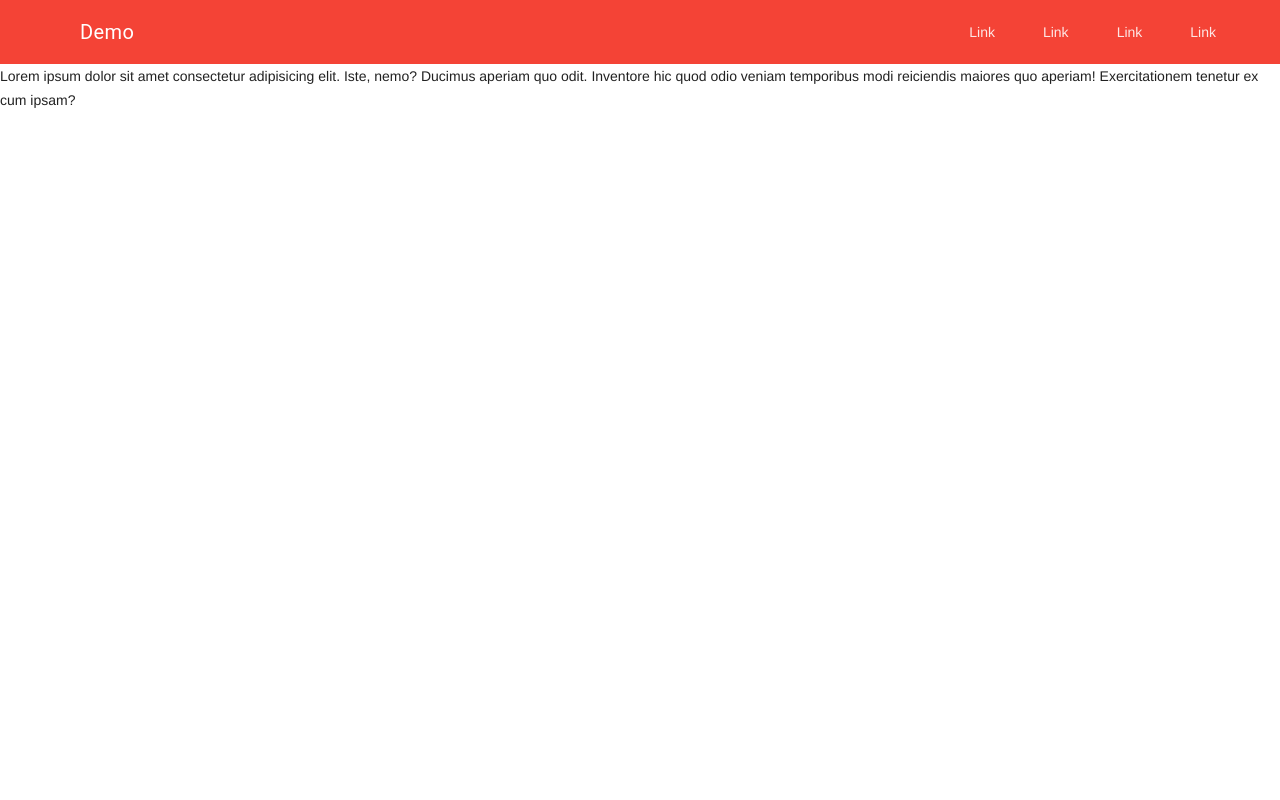
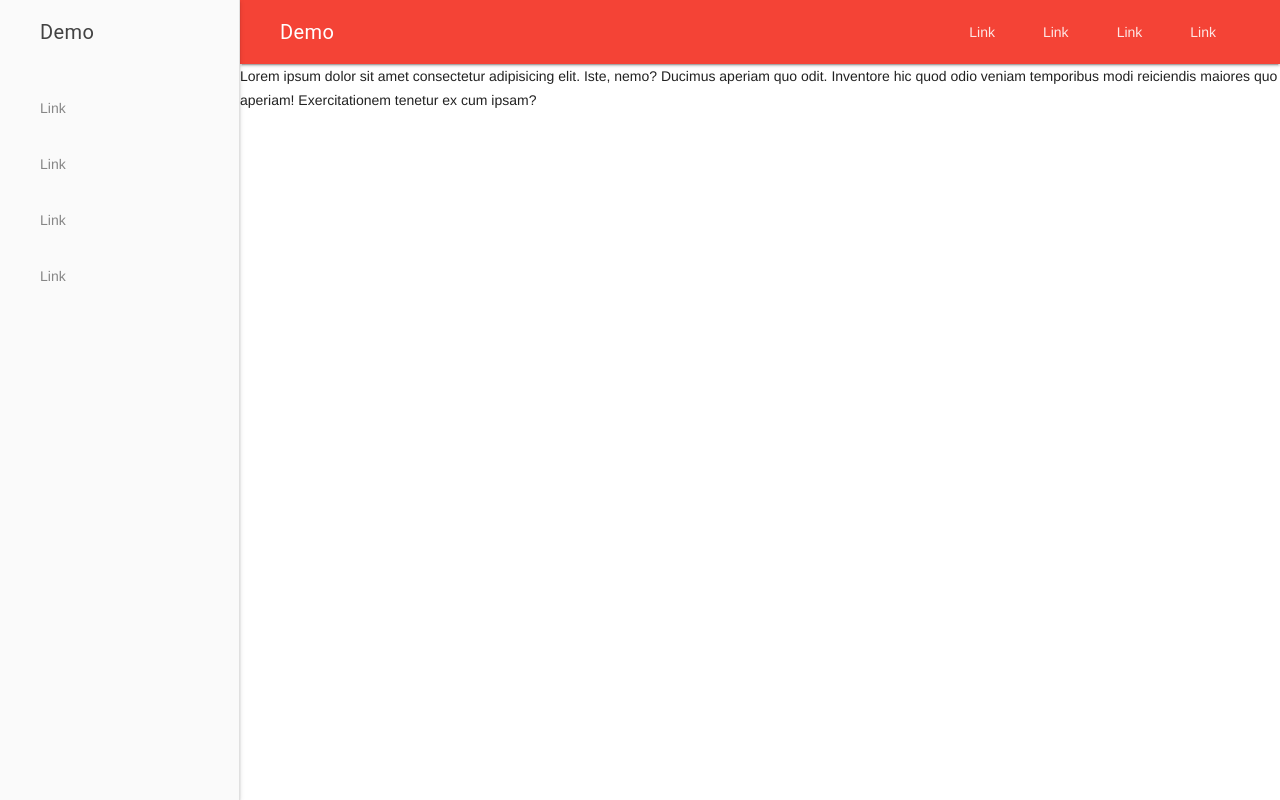
Before and after one commit to emoralesd3/emoralesd3.github.io, a plain HTML site: page index.html in a window 1280 px wide. Drawn offline with Linux system fonts and the light colour scheme.

Commit message:
agregando iconos y estableciendo el header fijo

```diff
--- a/index.html
+++ b/index.html
@@ -41,12 +41,13 @@
     <meta property="og:url" content="http://18.188.155.233:8080">
 
     <link rel="stylesheet" href="./material.min.css">
+    <link rel="stylesheet" href="https://fonts.googleapis.com/icon?family=Material+Icons">
     <link rel="stylesheet" href="https://cdnjs.cloudflare.com/ajax/libs/font-awesome/4.7.0/css/font-awesome.css">
     <link rel="stylesheet" href="./style.css">
 </head>
 <body>
-    <div class="mdl-layout mdl-js-layout">
-        <header class="mdl-layout__header mdl-layout__header--scroll">
+    <div class="mdl-layout mdl-js-layout mdl-layout--fixed-drawer mdl-layout--fixed-header">
+        <header class="mdl-layout__header">
             <div class="mdl-layout__header-row">
             <!-- Title -->
             <span class="mdl-layout-title">Demo</span>
@@ -62,7 +63,7 @@
             </div>
         </header>
         <div class="mdl-layout__drawer">
-            <span class="mdl-layout-title">Title</span>
+            <span class="mdl-layout-title">Demo</span>
             <nav class="mdl-navigation">
             <a class="mdl-navigation__link" href="">Link</a>
             <a class="mdl-navigation__link" href="">Link</a>
```
